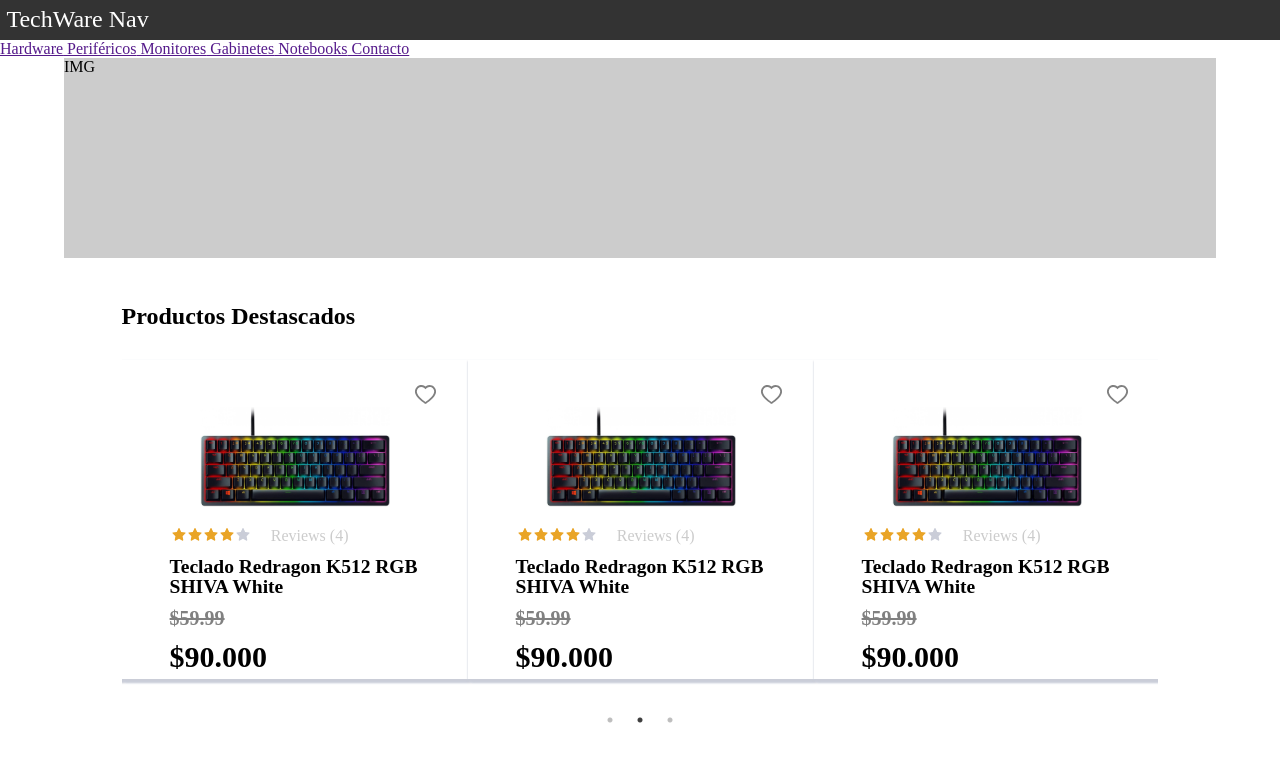
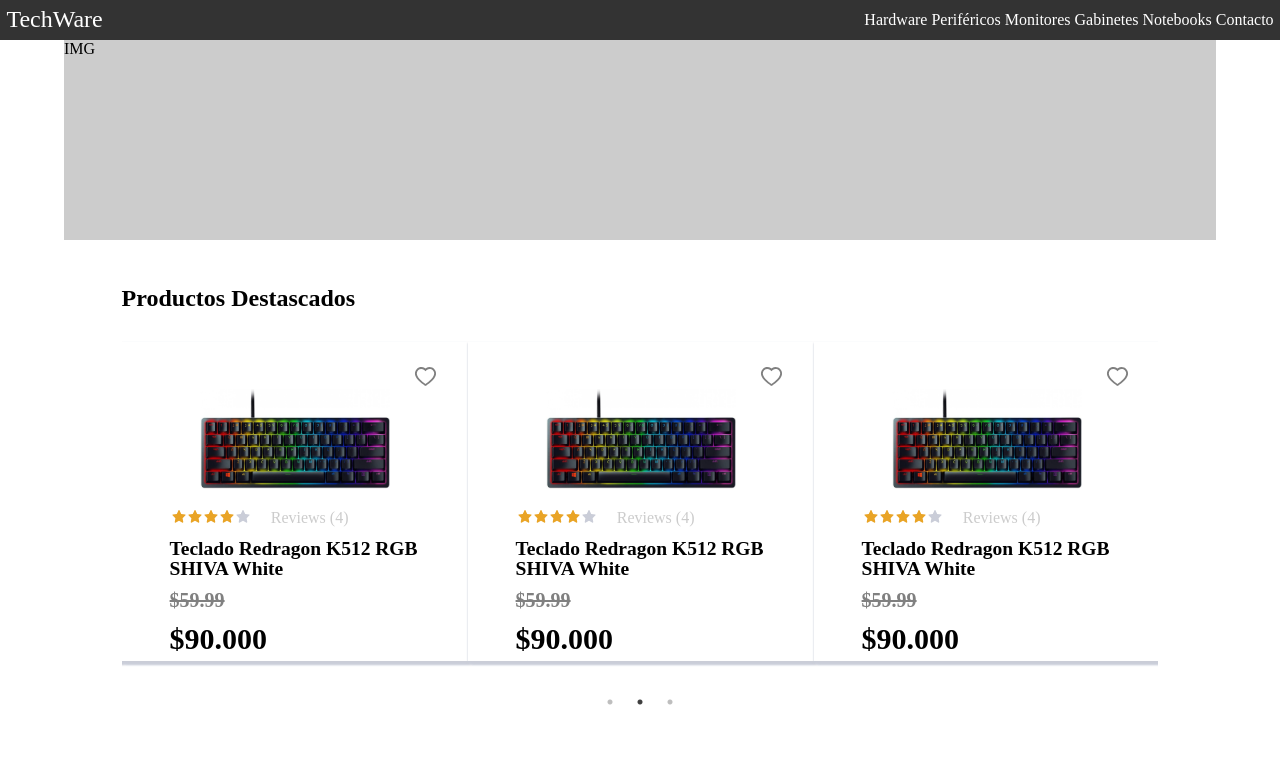
Before and after one commit to No-Country/C8-21-FT-Java-React, a React (Vite) app in the folder FrontEnd/E-commerce/: page / in a window 1280 px wide. Shown: the top 762 px of the page. Built offline with nearby package versions, Linux system fonts and the light colour scheme.

Commit message:
Nav estructura terminada.

```diff
--- /dev/null
+++ b/FrontEnd/E-commerce/src/components/BurguerButton.jsx
@@ -0,0 +1,70 @@
+import React from 'react'
+import styled from 'styled-components'
+
+function BurguerButton(props){
+  return (
+    <Burguer>
+        <div onClick={props.handleClick}
+             className={`icon nav-icon-5 ${props.clicked ? 'open' : ''}`}
+        >
+            <span></span>
+            <span></span>
+            <span></span>
+        </div>
+    </Burguer>
+  )
+}
+
+export default BurguerButton
+const Burguer = styled.div`
+    /* nav-icon-5 */
+.nav-icon-5{
+  width: 35px;
+  height: 30px;
+  margin: 10px 10px;
+  position: relative;
+  cursor: pointer;
+  display: inline-block;
+}
+.nav-icon-5 span{
+  background-color:#fff;
+  position: absolute;
+  border-radius: 2px;
+  transition: .3s cubic-bezier(.8, .5, .2, 1.4);
+  width:100%;
+  height: 4px;
+  transition-duration: 500ms
+}
+.nav-icon-5 span:nth-child(1){
+  top:0px;
+  left: 0px;
+}
+.nav-icon-5 span:nth-child(2){
+  top:13px;
+  left: 0px;
+  opacity:1;
+}
+.nav-icon-5 span:nth-child(3){
+  bottom:0px;
+  left: 0px;
+}
+.nav-icon-5:not(.open):hover span:nth-child(1){
+  transform: rotate(-3deg) scaleY(1.1);
+}
+.nav-icon-5:not(.open):hover span:nth-child(2){
+  transform: rotate(3deg) scaleY(1.1);
+}
+.nav-icon-5:not(.open):hover span:nth-child(3){
+  transform: rotate(-4deg) scaleY(1.1);
+}
+.nav-icon-5.open span:nth-child(1){
+  transform: rotate(45deg);
+  top: 13px;
+}
+.nav-icon-5.open span:nth-child(2){
+  opacity:0;
+}
+.nav-icon-5.open span:nth-child(3){
+  transform: rotate(-45deg);
+  top: 13px;
+}`
--- a/FrontEnd/E-commerce/src/components/Navbar/index.jsx
+++ b/FrontEnd/E-commerce/src/components/Navbar/index.jsx
@@ -1,6 +1,6 @@
-import React from 'react'
-//import styled from 'styled-components'
+import React, {useState} from 'react'
 import styled, { withTheme } from 'styled-components'
+import BurguerButton from '../BurguerButton'
 
 import Logo from '../../assets/img/logo.png'
 
@@ -38,31 +38,40 @@
 }
 */
 
-
 //Funcion del Nav
 function navbar() {
+
+    const [clicked, setClicked] = useState(false)
+    const handleClick = () => {
+        // Cambia el estado del click y vicerversa
+        setClicked(!clicked)
+    }
     return (
         <>
-            <NavContainer>
-                <h2><span>TechWare</span> Nav</h2>
-            </NavContainer>
-            <div>
-                <a href=""> Hardware</a>
-                <a href=""> Periféricos</a>
-                <a href=""> Monitores</a>
-                <a href=""> Gabinetes</a>
-                <a href=""> Notebooks</a>
-                <a href=""> Contacto</a>
+         <NavContainer>
+            <h2><span>TechWare</span></h2>
+            <div className={`links ${clicked ? 'active' : ''}`}>
+                <a onClick = {handleClick}href="#h"> Hardware</a>
+                <a onClick = {handleClick}href="#h"> Periféricos</a>
+                <a onClick = {handleClick}href="#h"> Monitores</a>
+                <a onClick = {handleClick}href="#h"> Gabinetes</a>
+                <a onClick = {handleClick}href="#h"> Notebooks</a>
+                <a onClick = {handleClick}href="#h"> Contacto</a>
             </div>
+            <div className='burguer'>
+                <BurguerButton clicked={clicked} handleClick={handleClick}/>
+            </div>
+            <BgDiv className={`initial ${clicked ? 'active' : ''}`}></BgDiv>
+         </NavContainer>
         </>
     )
 }
 
 export default navbar
-const NavContainer = styled.nav`
-    h2 {
+const NavContainer = styled.nav `
+    h2{
         color: white;
-        font-weight: 200;
+        font-weight: 400;
         span{
             font-weigth: bold;
         }
@@ -77,4 +86,70 @@
         text-decoration: none;
         margin-rigth: 1rem;
     }
+
+    //El siguiente codigo oculta el icono de menu hamburguesa cuando se reduce el tamaño de la ventana
+    .burguer{
+        @media(min-width: 768px){
+            display: none;
+        }
+    }
+    //Codigo para ocultar links de opciones del nav
+    .links{
+        position: absolute;
+        top: -700px;
+        left: -2000px;
+        right: 0;
+        margin-left: auto;
+        margin-right: auto;
+        text-align: center;
+        transition: all .5s ease;
+        a{
+            color: white;
+            font-size: 2rem;
+            display: block;
+        }
+        @media(min-width: 768px){
+            position: initial;
+            margin: 0;
+            a{
+                font-size: 1rem;
+                color: white;
+                display: inline;
+            }
+        }
+    }
+    //Codigo para links cuando estan activos
+    .links.active{
+        width: 100%;
+        display: block;
+        position: absolute;
+        margin-left: auto;
+        margin-right: auto;
+        top: 30%;
+        left: 0;
+        right: 0;
+        text-align: center;
+        a{
+            font-size: 1.6rem;
+            margin-top: 1rem;
+            color: white;
+        }
+    }
 `
+const BgDiv =styled.div`
+    background-color: #222;
+    position: absolute;
+    top: -1000px;
+    left: -1000px;
+    width: 100%;
+    height: 100%;
+    z-index: -1;
+    transition: all.6s ease;
+    &.active{
+        border-radius: 0 0 80% 0;
+        top: 0;
+        left: 0;
+        width: 100%;
+        height: 100%;
+    }
+`
```
